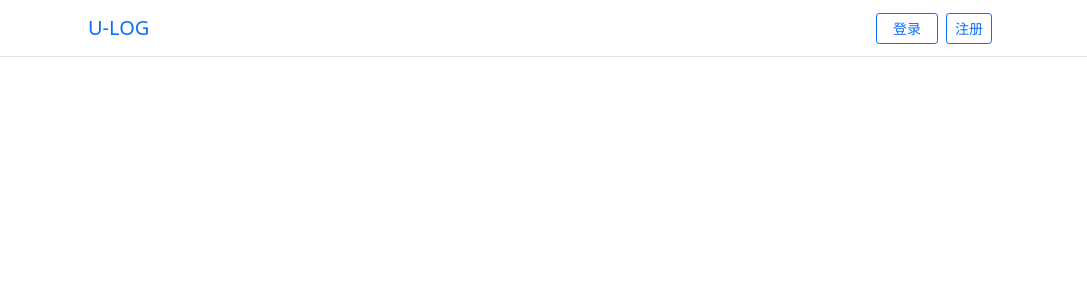
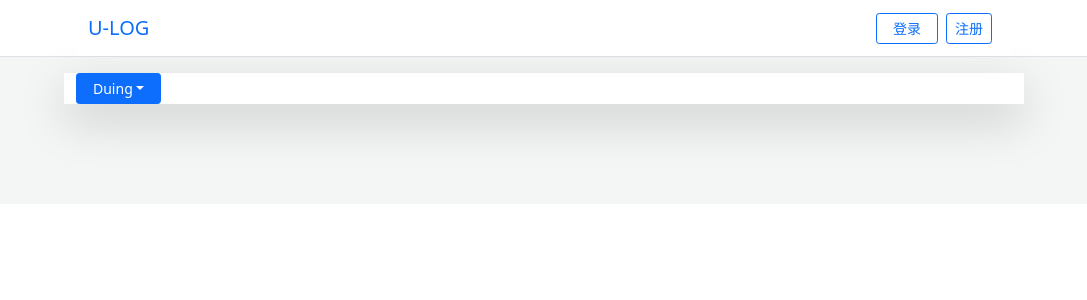
Before and after one commit to cgb-vue3/EasyBooker, a Vue app: page / in a window 1280 px wide. Shown: the top 300 px of the page, without its empty margins (96-1183 px from the left). Built offline with nearby package versions, Linux system fonts and the light colour scheme.

Commit message:
DropDown 组件

```diff
--- a/src/App.vue
+++ b/src/App.vue
@@ -1,19 +1,31 @@
 <template>
 	<div class="bg-white border-bottom">
-		<div class="container bg-white w-75">
+		<div class="container w-75">
 			<GlobalHeader msg="Welcome to Your Vue.js + TypeScript App" />
 		</div>
+	</div>
+
+	<div class="container bg-white w-75 mt-3 shadow-lg">
+		<drop-down title="Duing">
+			<drop-down-item> 编辑 </drop-down-item>
+			<drop-down-item> 我的专栏 </drop-down-item>
+			<drop-down-item> 退出 </drop-down-item>
+		</drop-down>
 	</div>
 </template>
 
 <script lang="ts">
 import { defineComponent } from 'vue'
 import GlobalHeader from './components/GlobalHeader.vue'
+import DropDown from './components/DropDown.vue'
+import DropDownItem from './components/DropDownItem.vue'
 
 export default defineComponent({
 	name: 'App',
 	components: {
 		GlobalHeader,
+		DropDown,
+		DropDownItem,
 	},
 })
 </script>
@@ -21,5 +33,6 @@ export default defineComponent({
 <style lang="scss">
 #app {
 	background-color: #f4f5f5;
+	padding-bottom: 100px;
 }
 </style>
--- /dev/null
+++ b/src/components/DropDown.vue
@@ -0,0 +1,50 @@
+<template>
+	<div class="dropdown">
+		<button
+			class="btn btn-primary btn-sm dropdown-toggle px-3 shadow-none"
+			type="button"
+			id="dropdownMenuButton"
+			data-bs-toggle="dropdown"
+			aria-expanded="false"
+            @click="isShow = !isShow"
+		>
+			{{ DropDownTitle }}
+		</button>
+		<ul
+            v-if="isShow"
+			class="dropdown-menu py-0"
+			aria-labelledby="dropdownMenuButton"
+			:style="{ display: 'block' }"
+		>
+			<slot></slot>
+		</ul>
+	</div>
+</template>
+<script>
+import { defineComponent, ref } from 'vue'
+
+export default defineComponent({
+	props: {
+		title: {
+			type: String,
+			default: 'DropDown',
+		},
+	},
+	setup(props) {
+		const DropDownTitle = ref(props.title)
+		const isShow = ref(false)
+		return {
+			DropDownTitle,
+			isShow,
+		}
+	},
+})
+</script>
+<style lang="scss" scoped>
+.btn-primary {
+	&:hover {
+		background-color: #fff;
+		color: #0d6efd;
+	}
+}
+</style>
--- /dev/null
+++ b/src/components/DropDownItem.vue
@@ -0,0 +1,13 @@
+<template>
+	<li>
+		<a class="dropdown-item" href="#">
+            <slot></slot>
+        </a>
+	</li>
+</template>
+<script>
+import { defineComponent } from 'vue'
+
+export default defineComponent({
+})
+</script>
```
